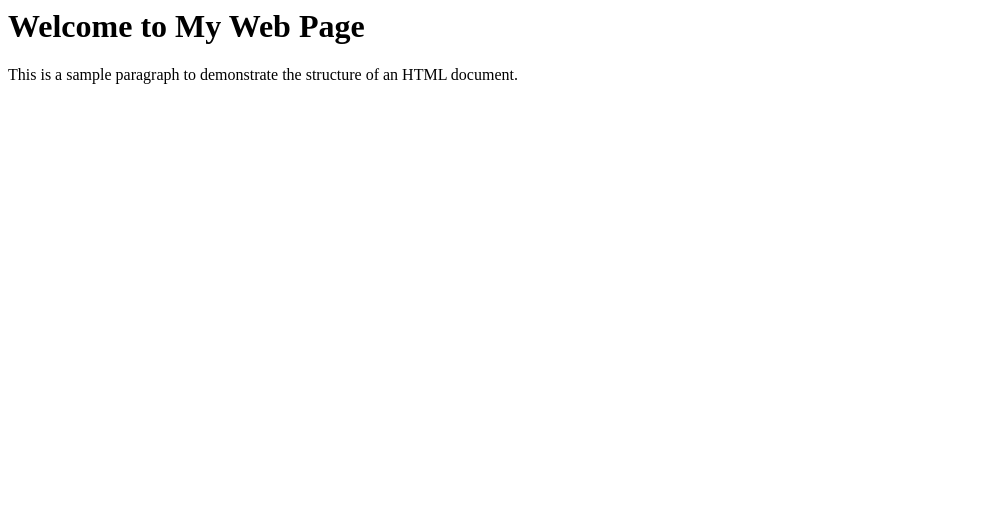
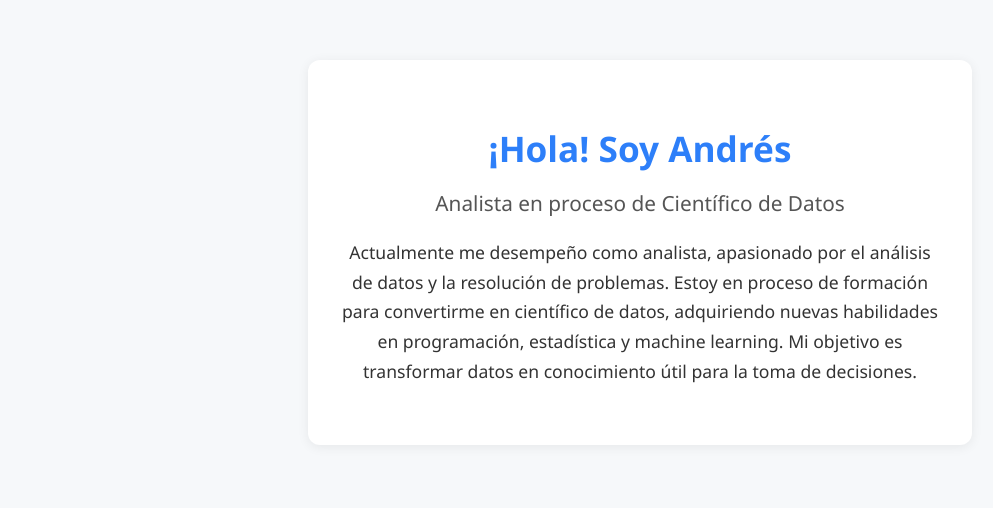
Before and after one commit to andresalmanzal/webovi, a plain HTML site: page index.html in a window 1280 px wide. Shown: the whole page, without its empty margins (0-993 px from the left). Drawn offline with Linux system fonts and the light colour scheme.

Commit message:
cambios en la web Añadida descripcion y estilos

```diff
--- a/index.html
+++ b/index.html
@@ -1,8 +1,18 @@
+<!DOCTYPE html>
+<html lang="es">
+<head>
+    <meta charset="UTF-8">
+    <meta name="viewport" content="width=device-width, initial-scale=1.0">
+    <title>Presentación - Analista y futuro Científico de Datos</title>
+    <link rel="stylesheet" href="style.css">
+</head>
+<body>
+    <div class="container">
+        <h1>¡Hola! Soy Andrés</h1>
+        <h2>Analista en proceso de Científico de Datos</h2>
+        <p>
+            Actualmente me desempeño como analista, apasionado por el análisis de datos y la resolución de problemas. Estoy en proceso de formación para convertirme en científico de datos, adquiriendo nuevas habilidades en programación, estadística y machine learning. Mi objetivo es transformar datos en conocimiento útil para la toma de decisiones.
+        </p>
+    </div>
+</body>
 </html>
-<head>
-    <title>My Web Page</title>
-<body>
-    <h1>Welcome to My Web Page</h1>
-    <p>This is a sample paragraph to demonstrate the structure of an HTML document.</p>
-</body>
-<html>
--- /dev/null
+++ b/style.css
@@ -0,0 +1,36 @@
+body {
+    margin: 0;
+    padding: 0;
+    font-family: 'Segoe UI', Arial, sans-serif;
+    background: #f6f8fa;
+    color: #222;
+}
+
+.container {
+    max-width: 600px;
+    margin: 60px auto;
+    background: #fff;
+    border-radius: 12px;
+    box-shadow: 0 2px 12px rgba(0,0,0,0.07);
+    padding: 40px 32px;
+    text-align: center;
+}
+
+h1 {
+    font-size: 2.2em;
+    margin-bottom: 0.3em;
+    color: #2d7ff9;
+}
+
+h2 {
+    font-size: 1.3em;
+    margin-bottom: 1em;
+    color: #555;
+    font-weight: 400;
+}
+
+p {
+    font-size: 1.1em;
+    line-height: 1.7;
+    color: #333;
+}
```
